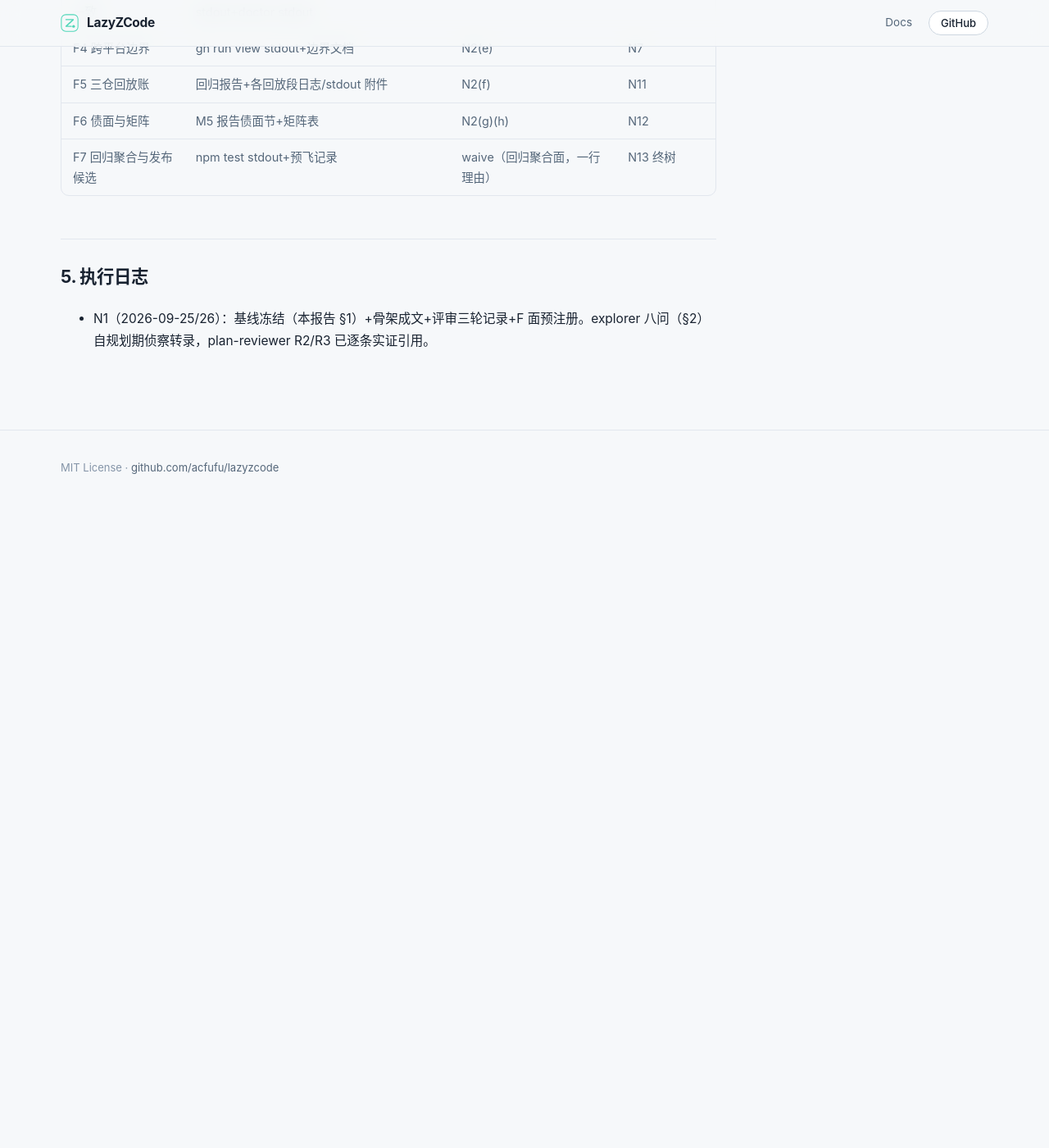
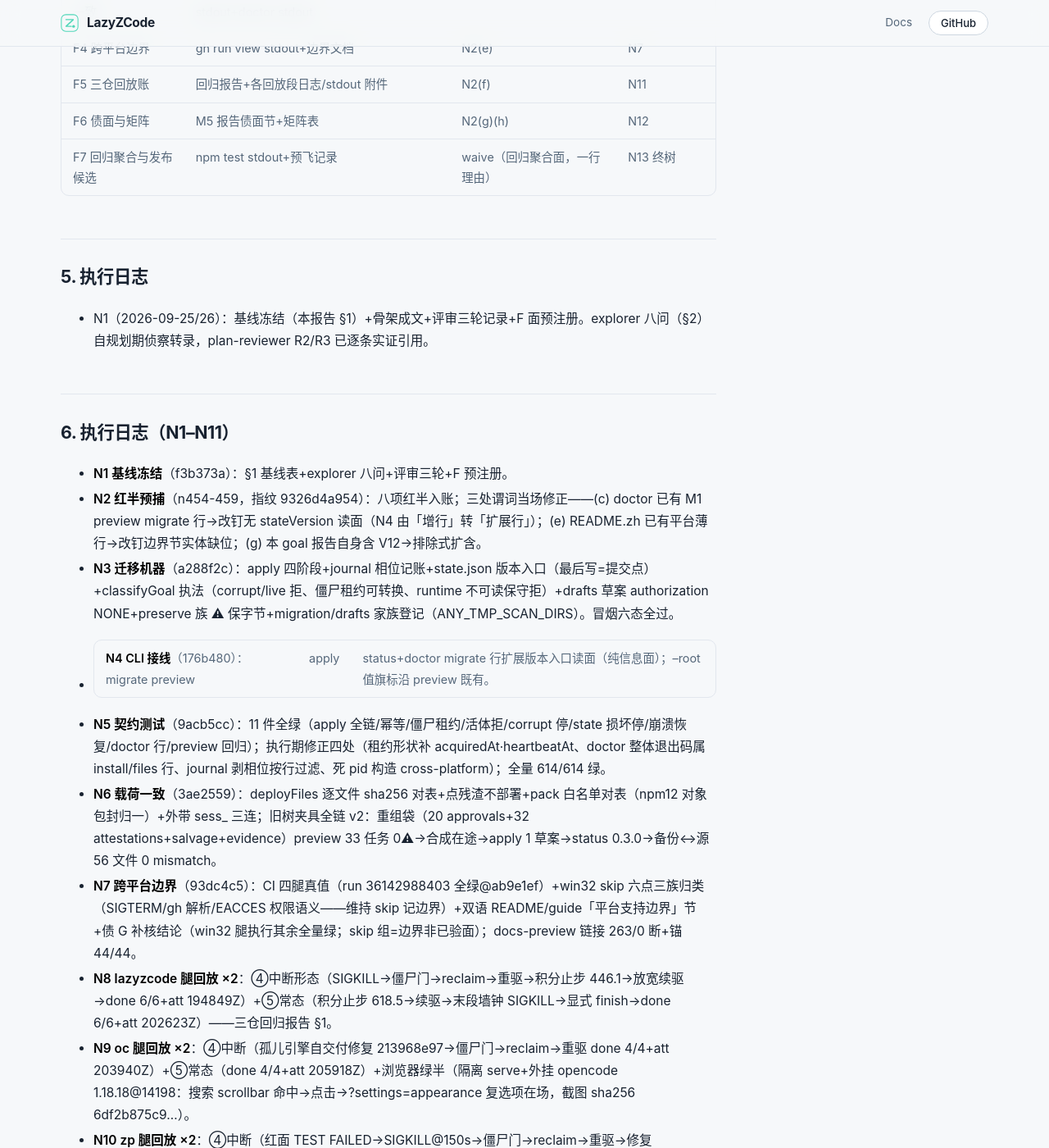
Before and after one commit to Acfufu/lazyzcode, a Jekyll site: the page built from docs/spikes/v030-m5-closeout-report.md, in a window 1280 px wide and 1400 px high, scrolled down 3918 px. Shown: the whole window at 82% size. Built offline with Jekyll 4.4.1, drawn with Linux system fonts in a browser that asks for light colours; our own code applies the rules of GitHub Pages for plain Markdown files; before the commit the page ends 4548 px from its top, so only the background shows below that; some of the changed text lies outside the part shown.

Commit message:
docs(v030-m5): N11 三仓回归报告——每仓 3 次回放计数表（六次新回放+三次试点，含中断恢复形态行）+复现配方+可得计量+V01–V12 矩阵全表（V12 本轮收口）；主报告补执行日志 N1–N11 与债面处置节（五债拍板理据）
Goal: v030-m5-closeout#N11

```diff
--- a/docs/spikes/v030-m5-closeout-report.md
+++ b/docs/spikes/v030-m5-closeout-report.md
@@ -53,3 +53,26 @@
 ## 5. 执行日志
 
 - N1（2026-09-25/26）：基线冻结（本报告 §1）+骨架成文+评审三轮记录+F 面预注册。explorer 八问（§2）自规划期侦察转录，plan-reviewer R2/R3 已逐条实证引用。
+
+## 6. 执行日志（N1–N11）
+
+- **N1 基线冻结**（f3b373a）：§1 基线表+explorer 八问+评审三轮+F 预注册。
+- **N2 红半预捕**（n454-459，指纹 9326d4a954）：八项红半入账；三处谓词当场修正——(c) doctor 已有 M1 preview migrate 行→改钉无 stateVersion 读面（N4 由「增行」转「扩展行」）；(e) README.zh 已有平台薄行→改钉边界节实体缺位；(g) 本 goal 报告自身含 V12→排除式扩含。
+- **N3 迁移机器**（a288f2c）：apply 四阶段+journal 相位记账+state.json 版本入口（最后写=提交点）+classifyGoal 执法（corrupt/live 拒、僵尸租约可转换、runtime 不可读保守拒）+drafts 草案 authorization NONE+preserve 族 ⚠ 保字节+migration/drafts 家族登记（ANY_TMP_SCAN_DIRS）。冒烟六态全过。
+- **N4 CLI 接线**（176b480）：migrate preview|apply|status+doctor migrate 行扩展版本入口读面（纯信息面）；--root 值旗标沿 preview 既有。
+- **N5 契约测试**（9acb5cc）：11 件全绿（apply 全链/幂等/僵尸租约/活体拒/corrupt 停/state 损坏停/崩溃恢复/doctor 行/preview 回归）；执行期修正四处（租约形状补 acquiredAt·heartbeatAt、doctor 整体退出码属 install/files 行、journal 剥相位按行过滤、死 pid 构造 cross-platform）；全量 614/614 绿。
+- **N6 载荷一致**（3ae2559）：deployFiles 逐文件 sha256 对表+点残渣不部署+pack 白名单对表（npm12 对象包封归一）+外带 sess_ 三连；旧树夹具全链 v2：重组袋（20 approvals+32 attestations+salvage+evidence）preview 33 任务 0⚠→合成在途→apply 1 草案→status 0.3.0→备份↔源 56 文件 0 mismatch。
+- **N7 跨平台边界**（93dc4c5）：CI 四腿真值（run 36142988403 全绿@ab9e1ef）+win32 skip 六点三族归类（SIGTERM/gh 解析/EACCES 权限语义——维持 skip 记边界）+双语 README/guide「平台支持边界」节+债 G 补核结论（win32 腿执行其余全量绿；skip 组=边界非已验面）；docs-preview 链接 263/0 断+锚 44/44。
+- **N8 lazyzcode 腿回放 ×2**：④中断形态（SIGKILL→僵尸门→reclaim→重驱→积分止步 446.1→放宽续驱→done 6/6+att 194849Z）+⑤常态（积分止步 618.5→续驱→末段墙钟 SIGKILL→显式 finish→done 6/6+att 202623Z）——三仓回归报告 §1。
+- **N9 oc 腿回放 ×2**：④中断（孤儿引擎自交付修复 213968e97→僵尸门→reclaim→重驱 done 4/4+att 203940Z）+⑤常态（done 4/4+att 205918Z）+浏览器绿半（隔离 serve+外挂 opencode 1.18.18@14198：搜索 scrollbar 命中→点击→?settings=appearance 复选项在场，截图 sha256 6df2b875c9…）。
+- **N10 zp 腿回放 ×2**：④中断（红面 TEST FAILED→SIGKILL@150s→僵尸门→reclaim→重驱→修复 bc175f4+XCUITest 冒烟绿+blob 全同→done 4/4+att 213328Z）+⑤常态（done 4/4+att 215953Z）；红面 exit 码被管道 tail 吃（输出原文为权威红证据，瑕疵如实记）。
+- **N11 回归报告**：docs/spikes/v030-m5-regression-report.md——三仓各 3 次计数表+中断恢复形态行+复现配方+计量（缺面如实记）+V01–V12 全表（V12 本轮收口）。
+
+## 7. 债面处置（N12 拍板，逐条理据）
+
+- **债 F（scope 逐写执法升格，M1 记/M3 改挂/M4 待复评）→ 不升格，设计终局**：设计总案 §3.1 明文「机器保证 lzy 管理路径的状态与授权核对，不宣称可以阻止同权限恶意代理绕开 lzy 执行原生命令」——逐写执法与该威胁边界直接矛盾；M4 交付面落地已满足升格复评条件，复评结论=边界即终局（非回避）。记入本报告+decisions #36 关联说明。
+- **债 G（win32 执行语义未核，M2/M3 记）→ 收口于 N7**：CI 矩阵轮真值补核完成（四腿绿），三族 skip 逐条记入双语支持边界文档；「skip 组=支持边界非已验面」如实声明，VM 实测维持 ADR-0011 边界外。
+- **债 K（engine --json usage 第二计量源对账，M3 记/M4 无处置）→ 延后**：无低延迟计量需求证据（M4 交付面以 CI 轮询为主面未需亚段计量）；#32 近似语义已执法且本轮两次积分止步活体有效；待真实需求出现再拍板。
+- **债 M4-1（CI flake 根因未定论）→ 站岗**：readiness 原因明细已随 5dfcc83 落地（自诊断面在案）；本轮 CI 观察窗内零复现；复发即按 readiness 原因诊断，不预置修复。
+- **债 M4-2（d5 账本纠错未产品化）→ 延后**：correction attempt 留痕路径已足（一次发生+双留痕）；复发第二例或用户点名再产品化。
+- **债 M4-3（queue B/C 编排）/债 M4-4（C 面多页爬核）→ 重申后续版本**（原措辞明示延后，非 M5 义务）。
```
Also changed, not shown: docs/spikes/v030-m5-regression-report.md (added, +60 -0 lines).
